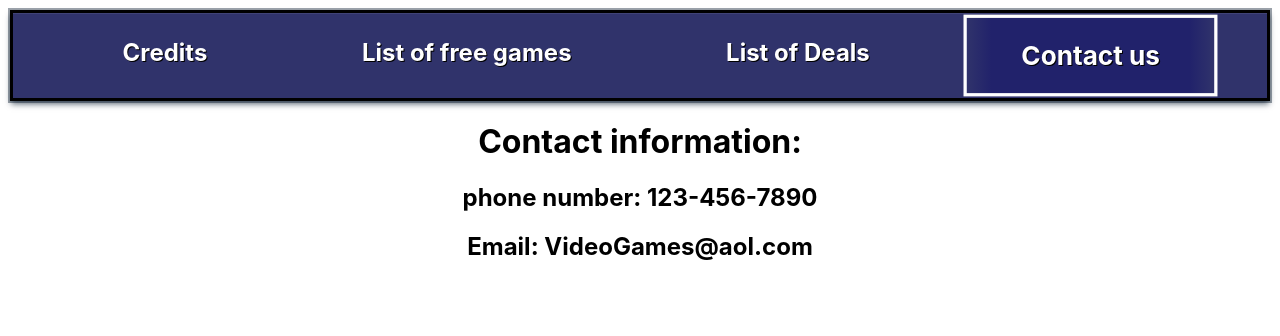
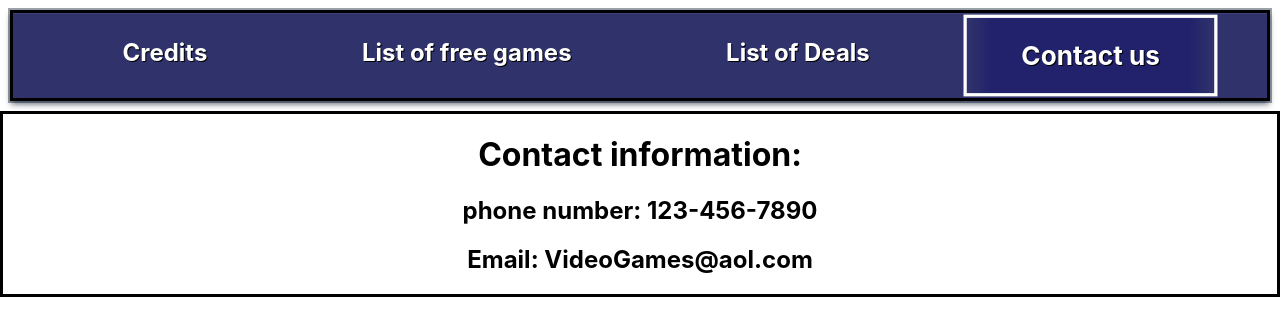
Before and after one commit to kevinortiz43/React-Final-Project, a React (Create React App) app in the folder website-project/: page /contact in a window 1280 px wide. Shown: the top 336 px of the page. Built offline with nearby package versions, Linux system fonts and the light colour scheme.

Commit message:
Updated Styling

```diff
--- a/website-project/src/App.css
+++ b/website-project/src/App.css
@@ -5,6 +5,10 @@
 .Credits-Container{
   border:solid;
   justify-self: center;
+}
+
+.Contacts{
+  border: solid;
 }
 
 .Deals-Category {
```
